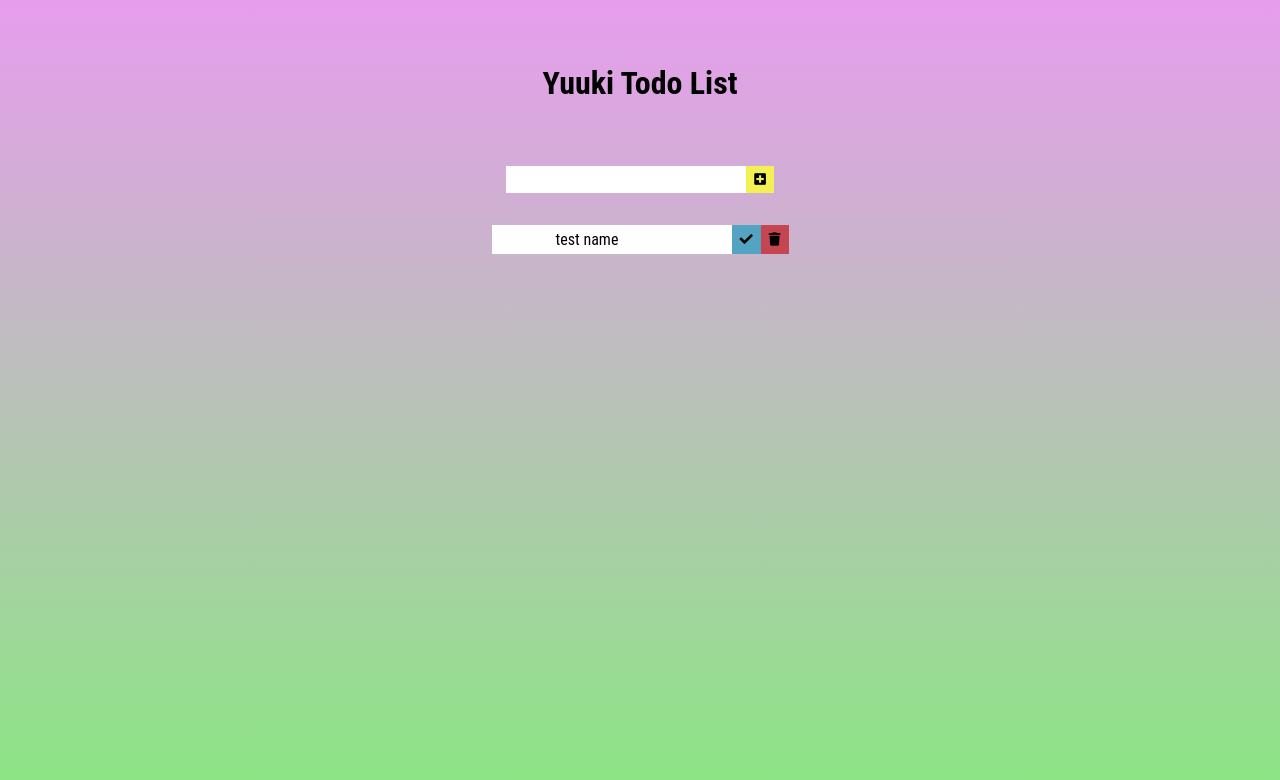
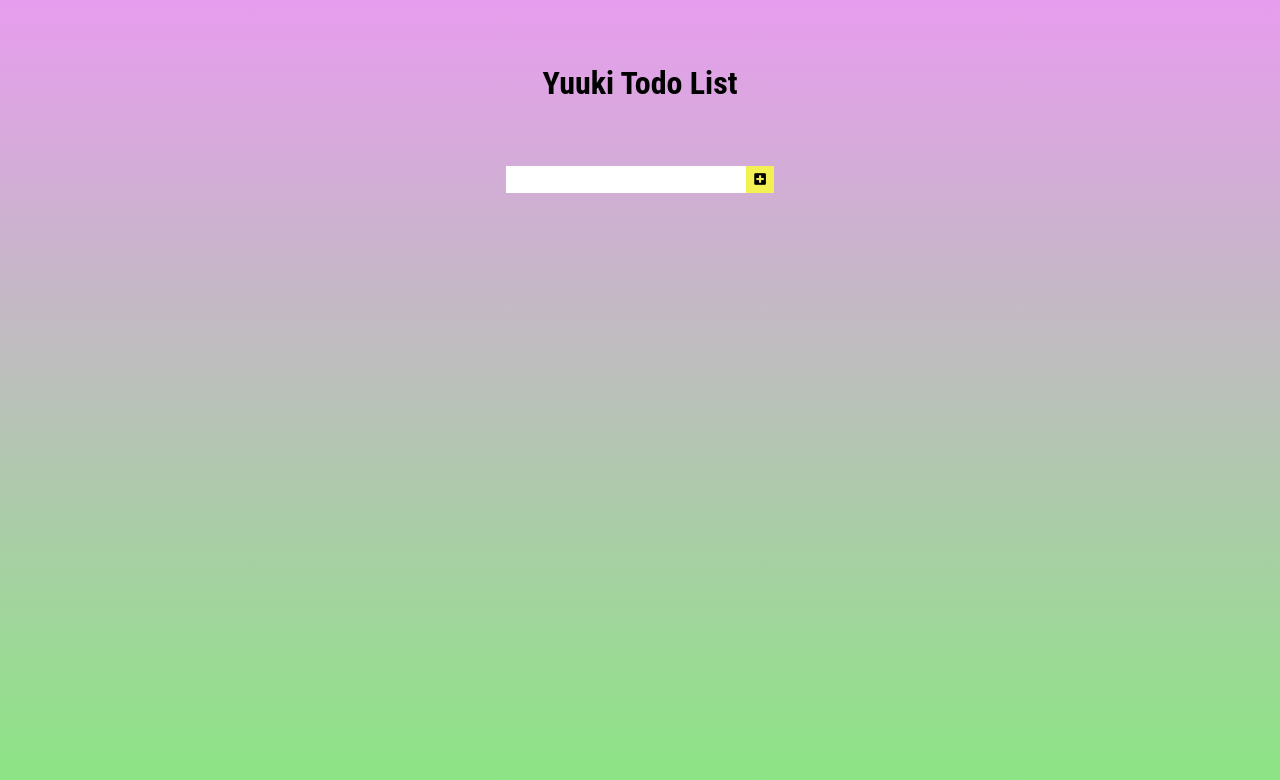
Before and after one commit to NONAKA-Yuuki/react-todoapp, a React (Create React App) app: page / in a window 1280 px wide. Shown: the top 780 px of the page. Built offline with nearby package versions, Linux system fonts and the light colour scheme.

Commit message:
削除機能実装

```diff
--- a/src/App.js
+++ b/src/App.js
@@ -13,7 +13,7 @@
     <div className="body">
       <Title />
       <InputForm taskList={taskList} setTaskList={setTaskList} />
-      <TodoList />
+      <TodoList taskList={taskList} setTaskList={setTaskList} />
     </div>
   );
 }
--- a/src/components/InputForm.jsx
+++ b/src/components/InputForm.jsx
@@ -7,19 +7,27 @@
   const handleSubmit = (e) => {
     e.preventDefault()  // buttonを押したときに再レンダリングさせない
 
-    /* inputに打ち込んだ文字をコンソールに出力したい */
+    /* タスクを追加する */
+    setTaskList([
+      ...taskList,
+      {
+        id: taskList.length,  // 本当は避けるべきidの付け方
+        text: inputText
+      }
+    ]);
 
+    /* 入力した文字を消す */
+    setInputText("");
   }
 
   const handleChange = (e) => {
     setInputText(e.target.value);
-    console.log(inputText);
   }
 
   return (
     <div className="inputForm">
         <form onSubmit={handleSubmit}>
-            <input type="text" onChange={handleChange} />
+            <input type="text" onChange={handleChange} value={inputText} />
             <button>
                 <i className="fas fa-plus-square"></i>
             </button>
--- a/src/components/TodoList.jsx
+++ b/src/components/TodoList.jsx
@@ -1,22 +1,29 @@
 import React from 'react'
 
-export const TodoList = () => {
+export const TodoList = ({taskList, setTaskList}) => {
+
+    const handleDelete = (id) => {
+        /* タスクを削除する */
+        setTaskList(taskList.filter((task) => task.id !== id)); // 引数で受け取ったidと一致したtask.idがあればtaskListから削除する
+    }
   return (
     <div className='todoList'>
         <div className="todos">
-            <div className="todo">
+            {taskList.map((task, index) => (
+                <div className="todo" key={index}>
                     <div className="todoText">
-                    <span>test name</span>
+                        <span>{task.text}</span>
                     </div>
                     <div className="icons">
                         <button>
                             <i className="fas fa-check"></i>
                         </button>
-                    <button>
+                        <button onClick={() => handleDelete(task.id)}>
                             <i className="fas fa-trash"></i>
                         </button>
                     </div>
                 </div>
+            ))}
         </div>
     </div>
   )
```
Lines whose indentation alone changed are shown as unchanged.
